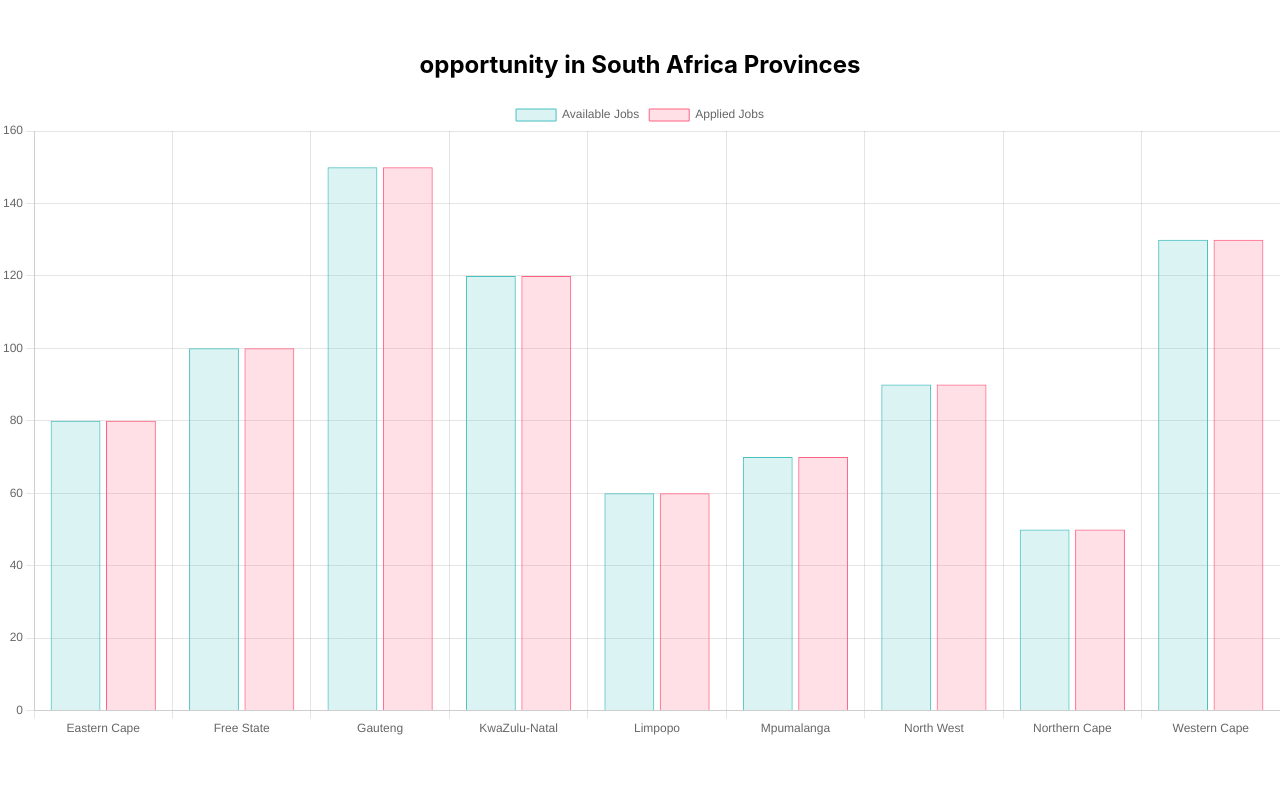
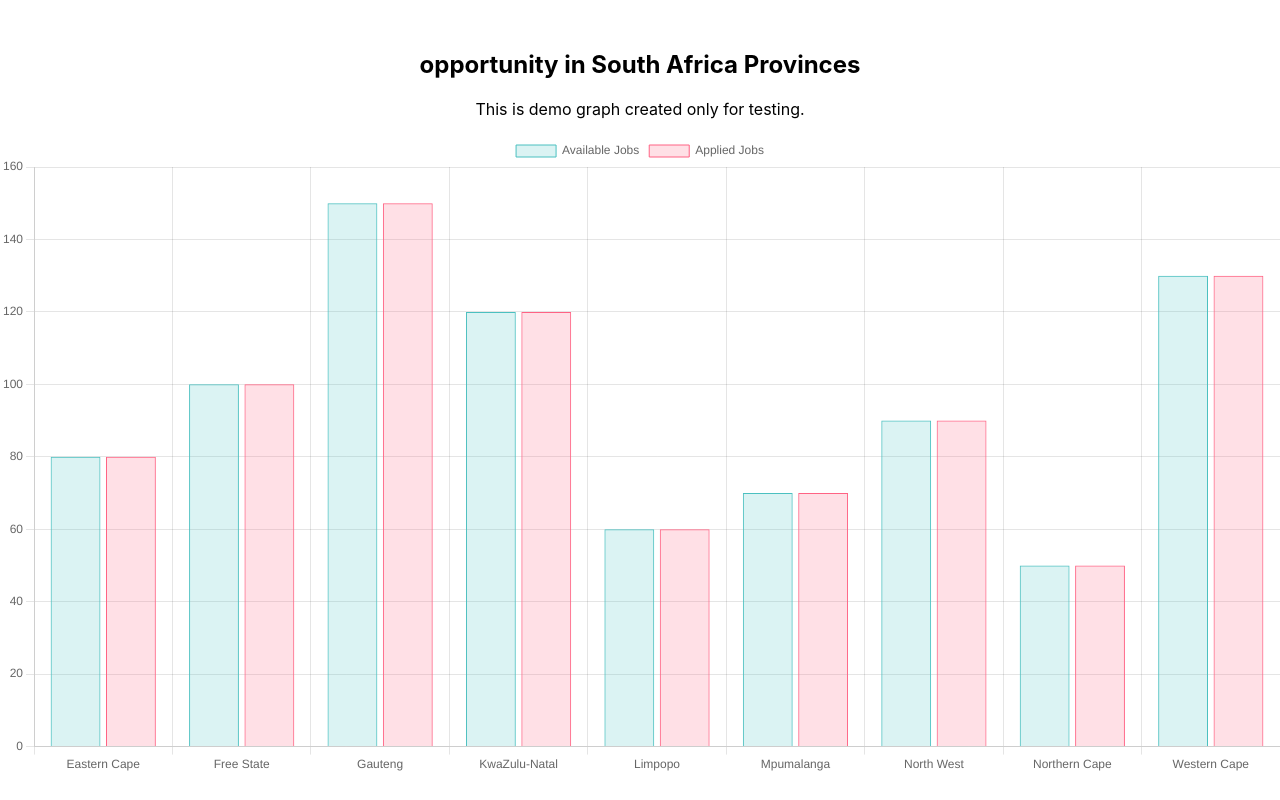
Before and after one commit to yogendracis/ReactGraphDemo, a React (Create React App) app: page / in a window 1280 px wide. Built offline with nearby package versions, Linux system fonts and the light colour scheme; no server answers; the database is empty.

Commit message:
new brach created testing

```diff
--- a/src/component/ProvinceGraph.js
+++ b/src/component/ProvinceGraph.js
@@ -64,6 +64,7 @@ const ProvinceGraph = () =>
   return (
     <div>
       <h2>opportunity in South Africa Provinces</h2>
+      <p>This is demo graph created only for testing.</p>
       <Bar data={data} />
     </div>
   );
```
